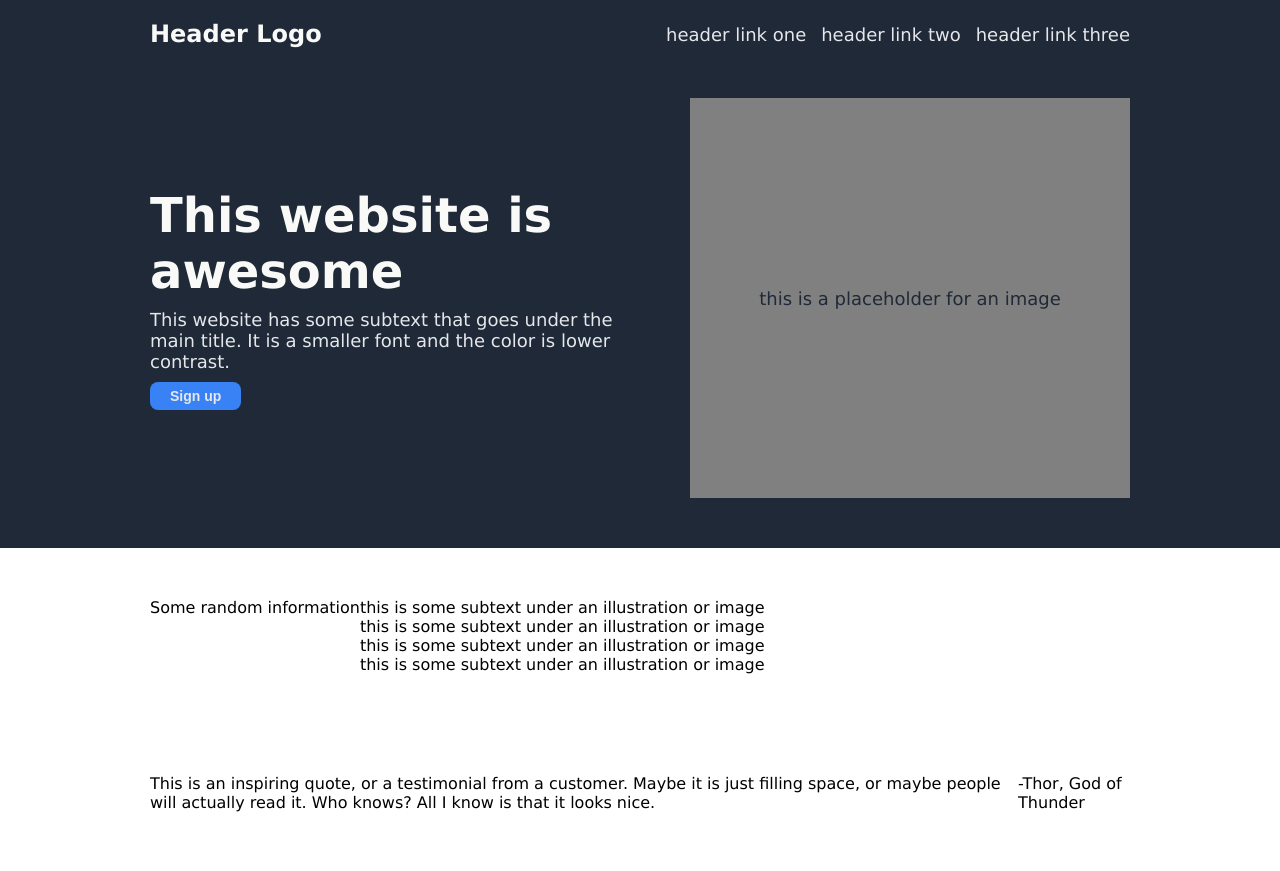
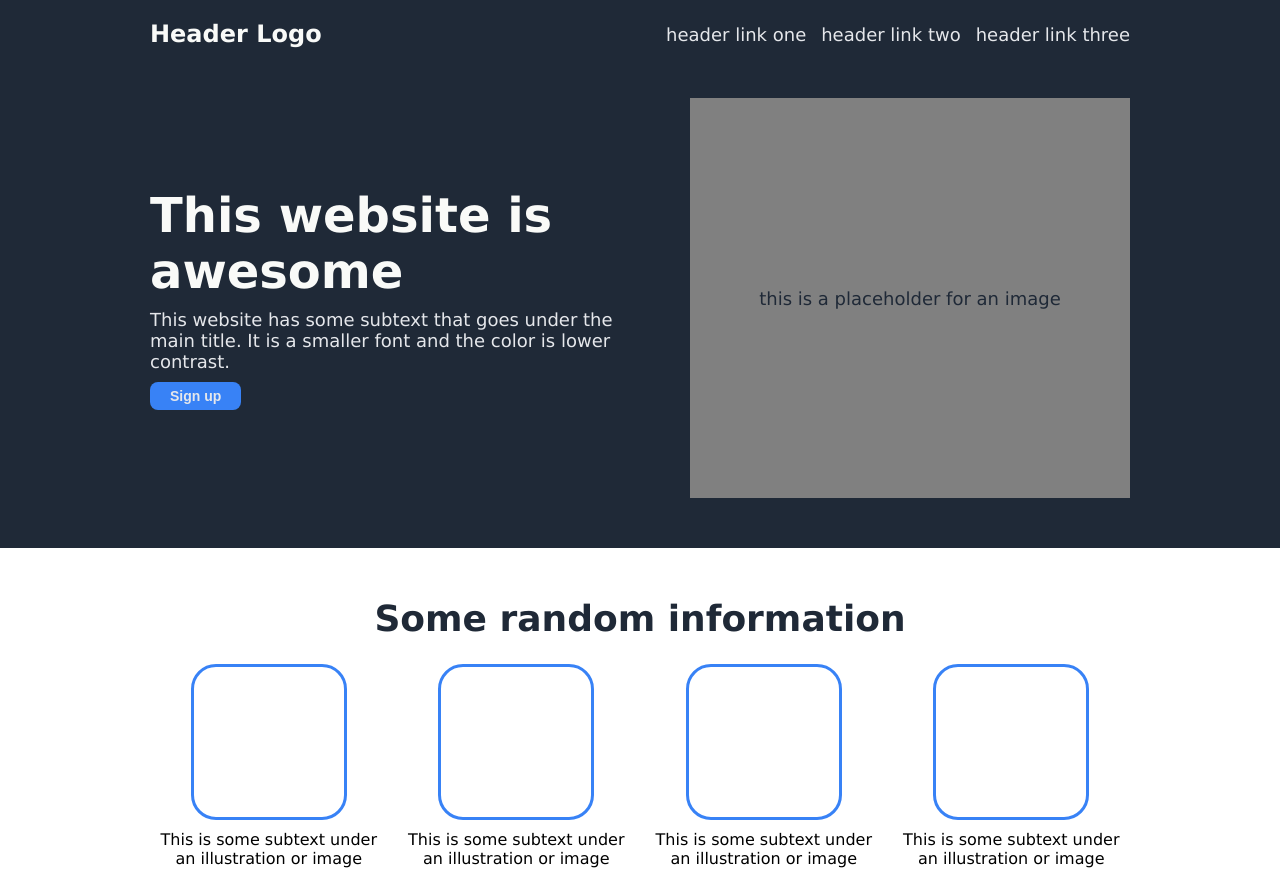
Before and after one commit to aliaizad72/landing-page, a plain HTML site: page index.html in a window 1280 px wide. Shown: the top 871 px of the page. Drawn offline with Linux system fonts and the light colour scheme.

Commit message:
Add styles to content-2

```diff
--- a/index.html
+++ b/index.html
@@ -43,7 +43,7 @@
 
                 </div>
                 <div>
-                    this is some subtext under an illustration or image
+                    This is some subtext under an illustration or image
                 </div>
             </div>
             <div>
@@ -51,7 +51,7 @@
 
                 </div>
                 <div>
-                    this is some subtext under an illustration or image
+                    This is some subtext under an illustration or image
                 </div>
             </div>
             <div>
@@ -59,7 +59,7 @@
 
                 </div>
                 <div>
-                    this is some subtext under an illustration or image
+                    This is some subtext under an illustration or image
                 </div>
             </div>
             <div>
@@ -67,7 +67,7 @@
 
                 </div>
                 <div>
-                    this is some subtext under an illustration or image
+                    This is some subtext under an illustration or image
                 </div>
             </div>
         </div>
--- a/styles.css
+++ b/styles.css
@@ -95,3 +95,37 @@ button {
     border-radius: 8px;
     font-size: 14px;
 }
+
+.content-2 {
+    flex-direction: column;
+    gap: 25px;
+    align-items: center;
+}
+
+.info-title {
+    font-size: 36px;
+    color: #1f2937;
+    text-align: center;
+    font-weight: bold;
+}
+
+.pic-with-info {
+    display: flex;
+    text-align: center;
+    gap: 10px;
+}
+
+.pic-with-info div {
+    display: flex;
+    flex-direction: column;
+    align-items: center;
+    gap: 10px;
+    max-width: 250px;
+}
+
+.pic {
+    width: 150px;
+    height: 150px;
+    border: 3px solid #3882f6;
+    border-radius: 25px;
+}
```
